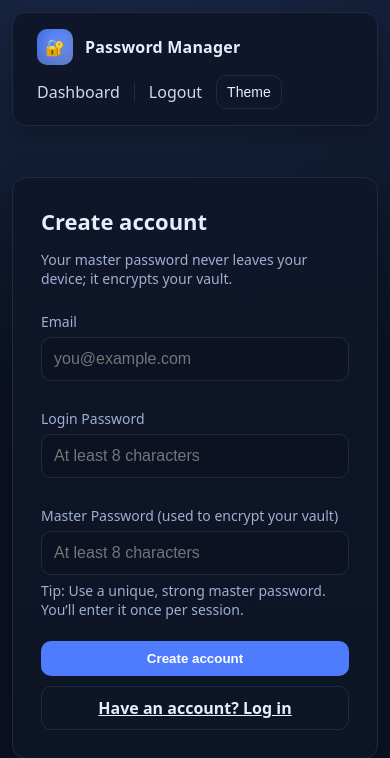
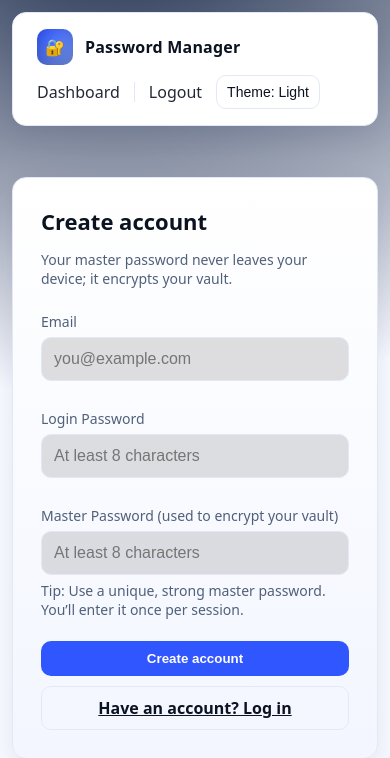
Before and after one commit to RonitManchanda/password-manager-web, a Flask app: page /register in a window 390 px wide. Shown: the top 758 px of the page. Run offline with Flask 3, Linux system fonts and the light colour scheme; some libraries are stand-ins or nearby versions.

Commit message:
Updated mobile UI

```diff
--- /dev/null
+++ b/static/js/theme.js
@@ -0,0 +1,59 @@
+// static/js/theme.js
+
+(function () {
+  const root = document.documentElement;
+  const btn  = document.getElementById("theme-toggle");
+
+  // Apply a theme to <html data-theme="...">
+  function applyTheme(t) {
+    root.setAttribute("data-theme", t);
+  }
+
+  // Button label + a11y
+  function paintButton(t) {
+    if (!btn) return;
+    const next = t === "dark" ? "light" : "dark";
+    btn.setAttribute("aria-label", `Switch to ${next} theme`);
+    btn.setAttribute("aria-pressed", String(t === "light"));
+    // Simple text; keep CSP-friendly (no SVG injection)
+    btn.textContent = t === "dark" ? "Theme: Dark" : "Theme: Light";
+  }
+
+  // Resolve initial theme: saved -> system -> dark
+  const stored = (() => {
+    try { return localStorage.getItem("theme"); } catch { return null; }
+  })();
+
+  const systemPrefersDark =
+    typeof window !== "undefined" &&
+    window.matchMedia &&
+    window.matchMedia("(prefers-color-scheme: dark)").matches;
+
+  const initial = stored || (systemPrefersDark ? "dark" : "light");
+  applyTheme(initial);
+  paintButton(initial);
+
+  // Toggle on click
+  if (btn) {
+    btn.addEventListener("click", () => {
+      const curr = root.getAttribute("data-theme") === "light" ? "light" : "dark";
+      const next = curr === "dark" ? "light" : "dark";
+      applyTheme(next);
+      paintButton(next);
+      try { localStorage.setItem("theme", next); } catch {}
+    });
+  }
+
+  // If user didn’t set a preference, follow system changes live
+  if (!stored && window.matchMedia) {
+    const mql = window.matchMedia("(prefers-color-scheme: dark)");
+    const onChange = (e) => {
+      const t = e.matches ? "dark" : "light";
+      applyTheme(t);
+      paintButton(t);
+    };
+    // Safari <14 uses addListener
+    if (mql.addEventListener) mql.addEventListener("change", onChange);
+    else if (mql.addListener) mql.addListener(onChange);
+  }
+})();
--- a/templates/base.html
+++ b/templates/base.html
@@ -5,32 +5,27 @@
     <title>Password Manager</title>
     <meta name="viewport" content="width=device-width, initial-scale=1, viewport-fit=cover" />
     <link rel="stylesheet" href="{{ url_for('static', filename='css/style.css') }}">
-    <script>
-      const applyTheme = t => document.documentElement.setAttribute('data-theme', t);
-      try { applyTheme(localStorage.getItem('theme') || 'dark'); } catch(e){}
-      function toggleTheme(){
-        const curr = document.documentElement.getAttribute('data-theme') || 'dark';
-        const next = curr === 'dark' ? 'light' : 'dark';
-        applyTheme(next);
-        try { localStorage.setItem('theme', next); } catch(e){}
-      }
-    </script>
   </head>
   <body>
     <div class="container">
-      <nav class="nav" aria-label="Main">
+      <!-- Top navigation -->
+      <div class="nav">
         <div class="brand">
           <div class="badge">🔐</div>
           <h1>Password Manager</h1>
         </div>
         <div class="links">
           <a href="{{ url_for('dashboard') }}">Dashboard</a>
-          <span class="divider" aria-hidden="true"></span>
+          <span class="divider"></span>
           <a href="{{ url_for('logout') }}">Logout</a>
-          <button class="toggle" onclick="toggleTheme()" title="Toggle theme">Theme</button>
+          <!-- Theme toggle button (CSP-safe, external script will hook it) -->
+          <button id="theme-toggle" class="toggle" type="button" aria-pressed="false">
+            Theme
+          </button>
         </div>
-      </nav>
+      </div>
 
+      <!-- Flash messages -->
       {% with messages = get_flashed_messages(with_categories=true) %}
         {% if messages %}
           {% for category, message in messages %}
@@ -39,7 +34,11 @@
         {% endif %}
       {% endwith %}
 
+      <!-- Page-specific content -->
       {% block content %}{% endblock %}
     </div>
+
+    <!-- Load external JS (CSP-safe) -->
+    <script defer src="{{ url_for('static', filename='js/theme.js') }}"></script>
   </body>
 </html>
```
